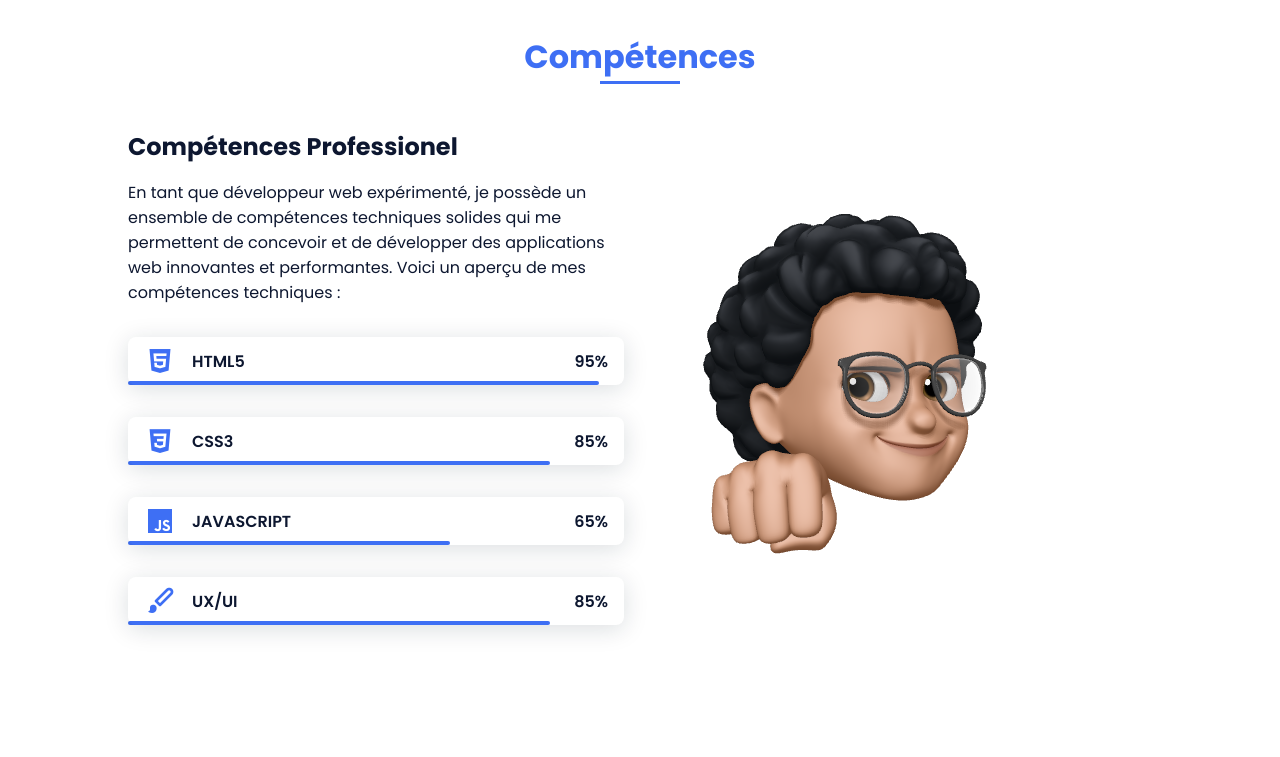
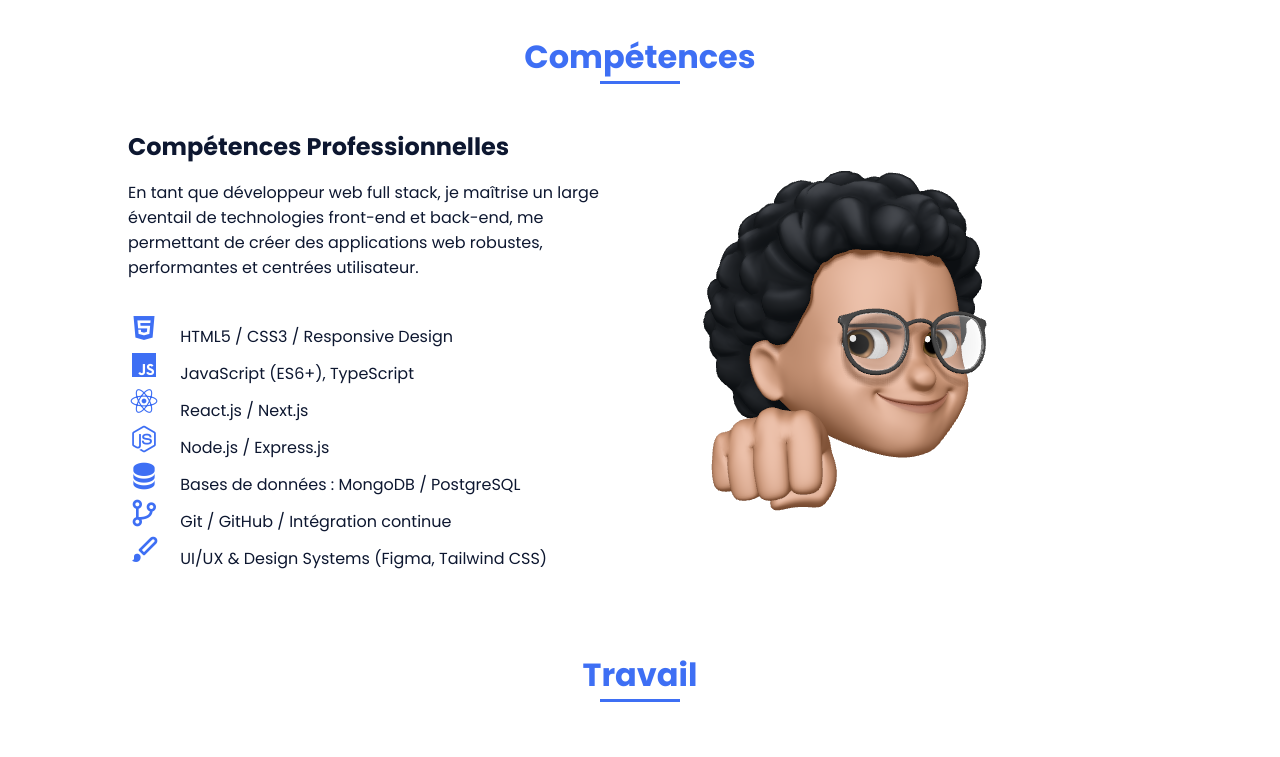
Before and after one commit to Sparctuce-X-X/Portfolio-Dominique-Huang, a plain HTML site: page index.html in a window 1280 px wide. Shown: the part 1320-2077 px from the top of the page. Drawn offline with nearby package versions, Linux system fonts and the light colour scheme.

Commit message:
skills section resolved

```diff
--- a/index.html
+++ b/index.html
@@ -85,63 +85,27 @@
 
                 <div class="skills__container bd-grid">
                     <div>
-                        <h2 class="skills__subtitle">Compétences Professionel</h2>
-                        <p class="skills__text">En tant que développeur web expérimenté, je possède un ensemble de compétences techniques solides qui me permettent de concevoir et de développer des applications web innovantes et performantes. Voici un aperçu de mes compétences techniques :</p>
-                        <div class="skills__data">
-                            <div class="skills__names">
-                                <i class='bx bxl-html5 skills__icon'></i>
-                                <span class="skills__name">HTML5</span>
-                            </div>
-                            <div class="skills__bar skills__html">
+                        <h2 class="skills__subtitle">Compétences Professionnelles</h2>
+                        <p class="skills__text">
+                            En tant que développeur web full stack, je maîtrise un large éventail de technologies front-end et back-end, me permettant de créer des applications web robustes, performantes et centrées utilisateur.
+                        </p>
 
-                            </div>
-                            <div>
-                                <span class="skills__percentage">95%</span>
-                            </div>
-                        </div>
-                        <div class="skills__data">
-                            <div class="skills__names">
-                                <i class='bx bxl-css3 skills__icon'></i>
-                                <span class="skills__name">CSS3</span>
-                            </div>
-                            <div class="skills__bar skills__css">
-
-                            </div>
-                            <div>
-                                <span class="skills__percentage">85%</span>
-                            </div>
-                        </div>
-                        <div class="skills__data">
-                            <div class="skills__names">
-                                <i class='bx bxl-javascript skills__icon' ></i>
-                                <span class="skills__name">JAVASCRIPT</span>
-                            </div>
-                            <div class="skills__bar skills__js">
-
-                            </div>
-                            <div>
-                                <span class="skills__percentage">65%</span>
-                            </div>
-                        </div>
-                        <div class="skills__data">
-                            <div class="skills__names">
-                                <i class='bx bxs-paint skills__icon'></i>
-                                <span class="skills__name">UX/UI</span>
-                            </div>
-                            <div class="skills__bar skills__ux">
-
-                            </div>
-                            <div>
-                                <span class="skills__percentage">85%</span>
-                            </div>
-                        </div>
+                        <ul class="skills__list">
+                            <li><i class='bx bxl-html5 skills__icon'></i> HTML5 / CSS3 / Responsive Design</li>
+                            <li><i class='bx bxl-javascript skills__icon'></i> JavaScript (ES6+), TypeScript</li>
+                            <li><i class='bx bxl-react skills__icon'></i> React.js / Next.js</li>
+                            <li><i class='bx bxl-nodejs skills__icon'></i> Node.js / Express.js</li>
+                            <li><i class='bx bxs-data skills__icon'></i> Bases de données : MongoDB / PostgreSQL</li>
+                            <li><i class='bx bx-git-branch skills__icon'></i> Git / GitHub / Intégration continue</li>
+                            <li><i class='bx bxs-paint skills__icon'></i> UI/UX & Design Systems (Figma, Tailwind CSS)</li>
+                        </ul>
                     </div>
 
                     <div>
                         <img src="assets/img/ed83b2dd246f79cc-sticker.png" alt="" class="skills__img">
                     </div>
                 </div>
-            </section>
+
 
             <section class="work section" id="work">
                 <h2 class="section-title">Travail</h2>
```
